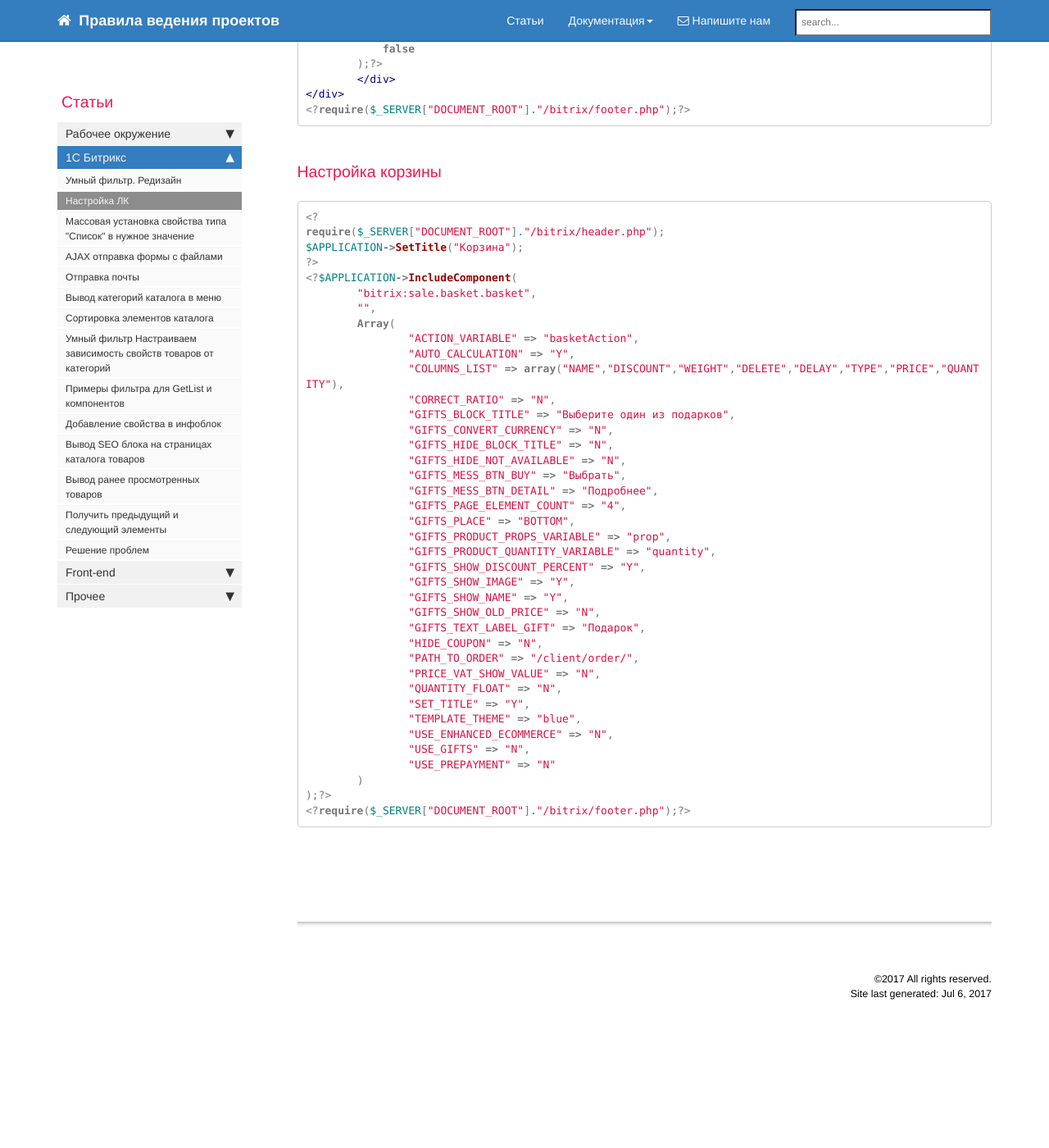
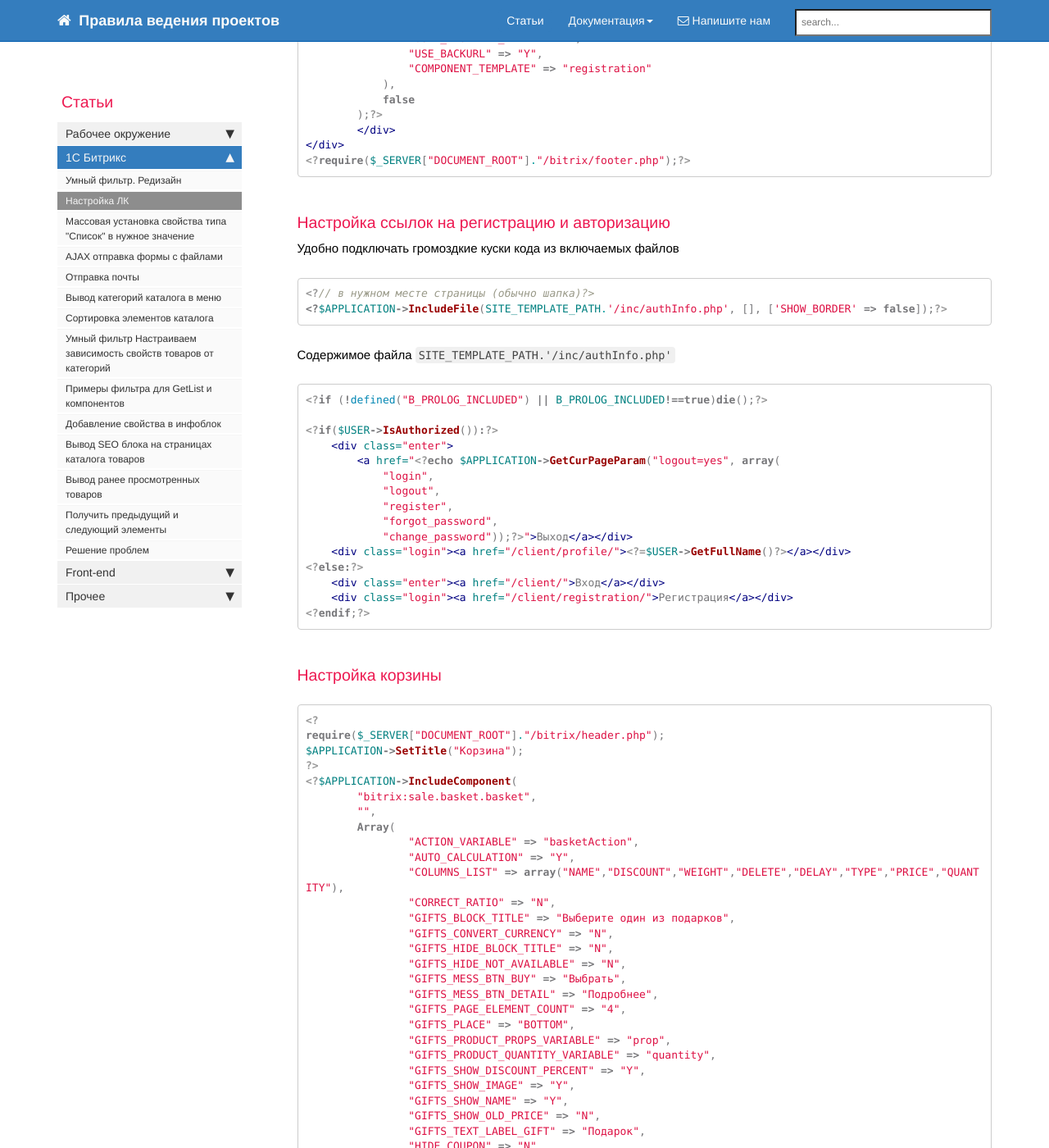
Before and after one commit to gdecider/gdecider.github.io, a Jekyll site: the page built from pages/articles/articles_bx_lk.md, in a window 1280 px wide and 1400 px high, scrolled down 2708 px. Shown: the whole window at 82% size. Built offline with Jekyll 4.4.1, drawn with Linux system fonts in a browser that asks for light colours; nearby versions of some CDN libraries; comment, search, counter and statistics services are not loaded; before the commit the page ends 3979 px from its top, so only the background shows below that; some of the changed text lies outside the part shown.

Commit message:
Update articles_bx_lk.md

````diff
--- a/pages/articles/articles_bx_lk.md
+++ b/pages/articles/articles_bx_lk.md
@@ -136,6 +136,36 @@ $APPLICATION->SetTitle("Регистрация");
 </div>
 <?require($_SERVER["DOCUMENT_ROOT"]."/bitrix/footer.php");?>
 ```
+
+### Настройка ссылок на регистрацию и авторизацию
+
+Удобно подключать громоздкие куски кода из включаемых файлов
+
+```php
+<?// в нужном месте страницы (обычно шапка)?>
+<?$APPLICATION->IncludeFile(SITE_TEMPLATE_PATH.'/inc/authInfo.php', [], ['SHOW_BORDER' => false]);?>
+```
+
+Содержимое файла ```SITE_TEMPLATE_PATH.'/inc/authInfo.php'```
+
+```php
+<?if (!defined("B_PROLOG_INCLUDED") || B_PROLOG_INCLUDED!==true)die();?>
+
+<?if($USER->IsAuthorized()):?>
+    <div class="enter">
+        <a href="<?echo $APPLICATION->GetCurPageParam("logout=yes", array(
+            "login",
+            "logout",
+            "register",
+            "forgot_password",
+            "change_password"));?>">Выход</a></div>
+    <div class="login"><a href="/client/profile/"><?=$USER->GetFullName()?></a></div>
+<?else:?>
+    <div class="enter"><a href="/client/">Вход</a></div>
+    <div class="login"><a href="/client/registration/">Регистрация</a></div>
+<?endif;?>
+```
+
 ### Настройка корзины
 
 ```php
@@ -179,3 +209,36 @@ $APPLICATION->SetTitle("Корзина");
 );?>
 <?require($_SERVER["DOCUMENT_ROOT"]."/bitrix/footer.php");?>
 ```
+
+### Малая корзина
+
+```php
+<?// обычно верхний правый угол экрана ?>
+<?$APPLICATION->IncludeComponent(
+	"bitrix:sale.basket.basket.line",
+	"",
+	Array(
+		"HIDE_ON_BASKET_PAGES" => "Y",
+		"PATH_TO_AUTHORIZE" => "/client/auth/",
+		"PATH_TO_BASKET" => "/client/cart/",
+		"PATH_TO_ORDER" => "/client/order/",
+		"PATH_TO_PERSONAL" => "/client/",
+		"PATH_TO_PROFILE" => "/client/profile/",
+		"PATH_TO_REGISTER" => "/client/registration/",
+		"POSITION_FIXED" => "N",
+		"SHOW_AUTHOR" => "N",
+		"SHOW_DELAY" => "Y",
+		"SHOW_EMPTY_VALUES" => "Y",
+		"SHOW_IMAGE" => "Y",
+		"SHOW_NOTAVAIL" => "Y",
+		"SHOW_NUM_PRODUCTS" => "Y",
+		"SHOW_PERSONAL_LINK" => "N",
+		"SHOW_PRICE" => "Y",
+		"SHOW_PRODUCTS" => "N",
+		"SHOW_SUBSCRIBE" => "Y",
+		"SHOW_SUMMARY" => "Y",
+		"SHOW_TOTAL_PRICE" => "Y"
+	)
+);?>
+<?require($_SERVER["DOCUMENT_ROOT"]."/bitrix/footer.php");?>
+```
````
